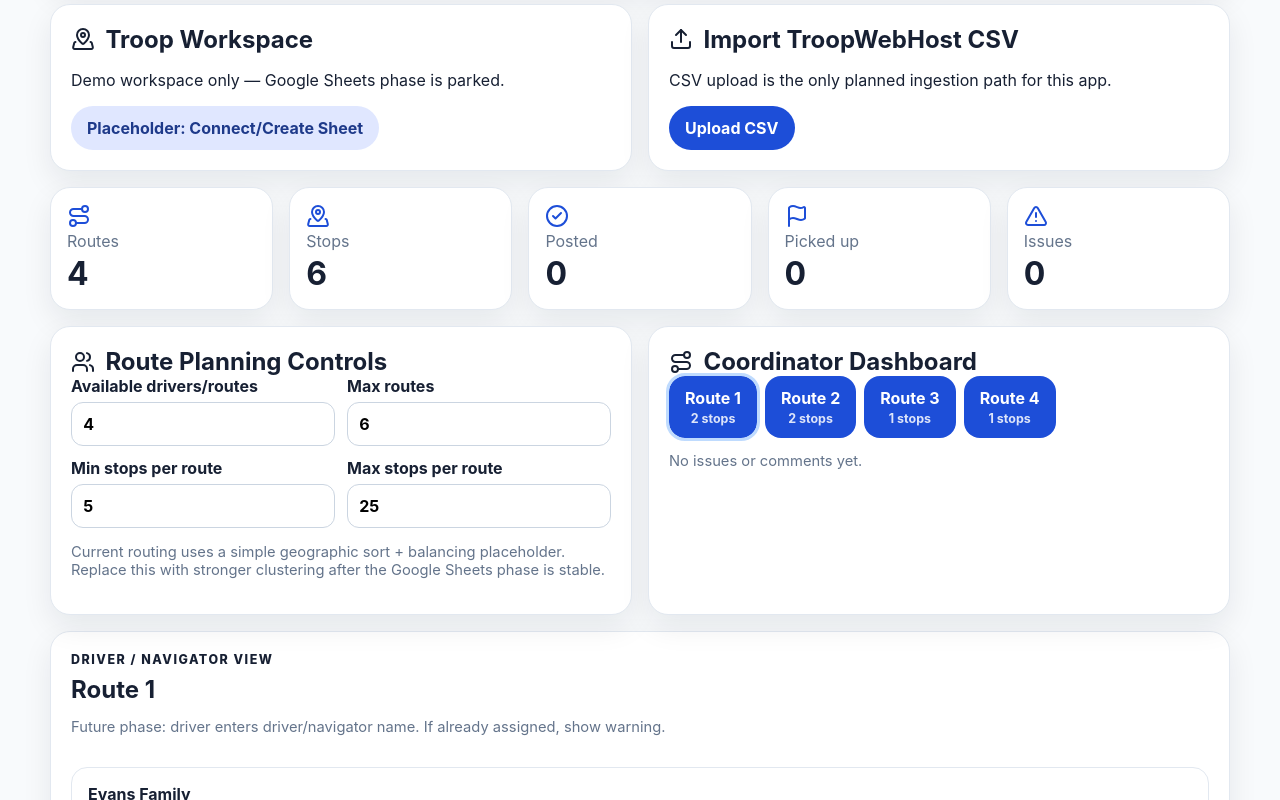
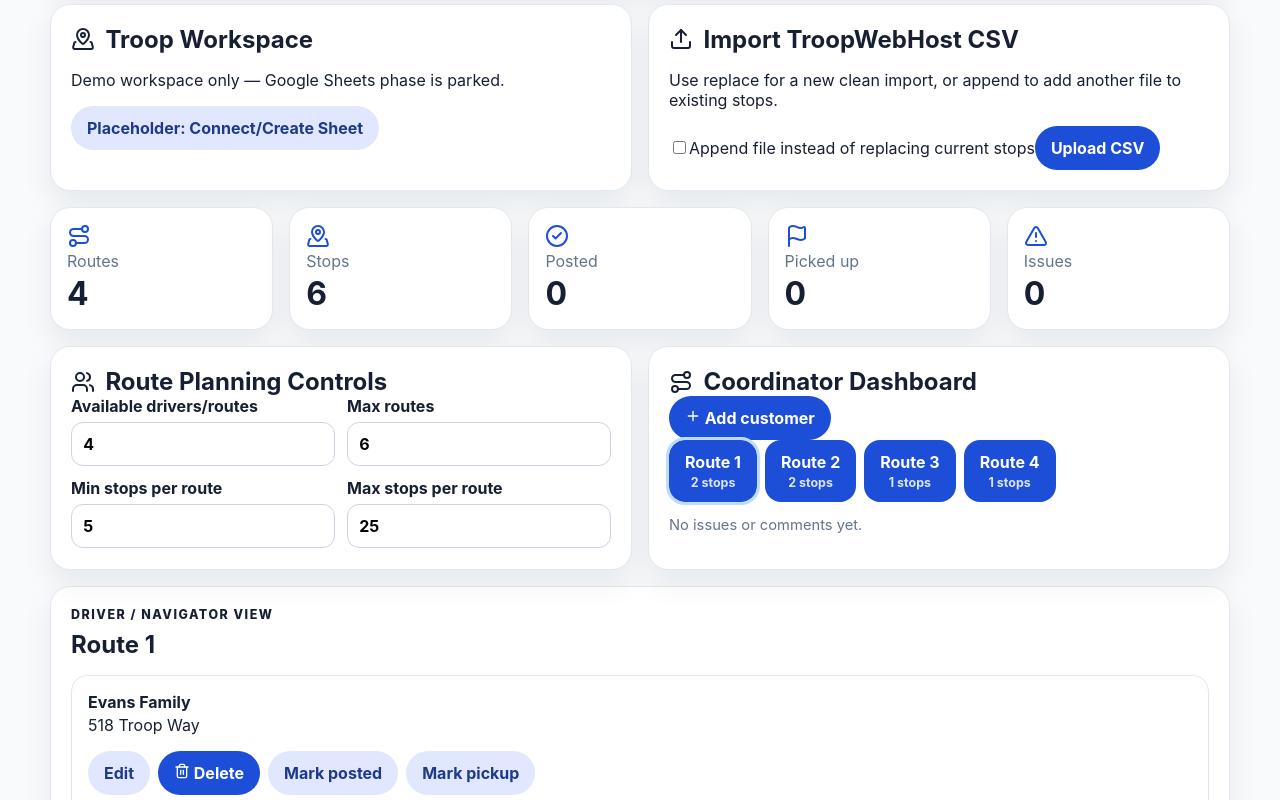
Before and after one commit to erict521-cyber/scout-flag-routes, a React (Vite) app: page / in a window 1280 px wide. Shown: the part 400-1200 px from the top of the page. Built offline with nearby package versions, Linux system fonts and the light colour scheme.

Commit message:
Update App.jsx
Add customer edit delete append tools

```diff
--- a/src/App.jsx
+++ b/src/App.jsx
@@ -1,5 +1,15 @@
 import { useMemo, useState } from 'react'
-import { AlertTriangle, CheckCircle2, Flag, MapPinned, Route, Upload, Users } from 'lucide-react'
+import {
+  AlertTriangle,
+  CheckCircle2,
+  Flag,
+  MapPinned,
+  Plus,
+  Route,
+  Trash2,
+  Upload,
+  Users,
+} from 'lucide-react'
 import { parseTroopWebHostCsv } from './services/troopWebHostCsv.js'
 import { buildBalancedRoutes } from './services/routingService.js'
 import { getDashboardStats } from './services/dashboardService.js'
@@ -13,21 +23,29 @@ const ROUTE_OPTIONS_DEFAULT = {
   maxStopsPerRoute: 25,
 }
 
+const EMPTY_FORM = {
+  customerName: '',
+  address: '',
+  instructions: '',
+  email: '',
+  phone: '',
+}
+
 export default function App() {
   const [workspaceStatus, setWorkspaceStatus] = useState('Demo workspace only — Google Sheets phase is parked.')
   const [stops, setStops] = useState(sampleStops)
   const [routeOptions, setRouteOptions] = useState(ROUTE_OPTIONS_DEFAULT)
   const [selectedRouteId, setSelectedRouteId] = useState('route-1')
+  const [appendMode, setAppendMode] = useState(false)
+  const [editingStopId, setEditingStopId] = useState(null)
+  const [form, setForm] = useState(EMPTY_FORM)
 
   const routes = useMemo(() => buildBalancedRoutes(stops, routeOptions), [stops, routeOptions])
   const dashboard = useMemo(() => getDashboardStats(routes), [routes])
   const selectedRoute = routes.find((route) => route.id === selectedRouteId) || routes[0]
 
   function updateRouteOption(field, value) {
-    setRouteOptions((current) => ({
-      ...current,
-      [field]: Number(value),
-    }))
+    setRouteOptions((current) => ({ ...current, [field]: Number(value) }))
   }
 
   async function handleCsvUpload(event) {
@@ -45,7 +63,7 @@ if (parsedStops.length === 0) {
       return
     }
 
-setStops(parsedStops)
+    setStops((current) => (appendMode ? mergeStops(current, parsedStops) : parsedStops))
     setSelectedRouteId('route-1')
 
     const skippedMessage =
@@ -57,8 +75,71 @@ const skippedMessage =
         : ''
 
     alert(
-  `CSV import complete.\n\nImported rows: ${result.summary.importedRows}\nTotal rows: ${result.summary.totalRows}${skippedMessage}`,
+      `CSV import complete.\n\nMode: ${appendMode ? 'Append' : 'Replace'}\nImported rows: ${result.summary.importedRows}\nTotal rows: ${result.summary.totalRows}${skippedMessage}`,
     )
+
+    event.target.value = ''
+  }
+
+  function mergeStops(currentStops, newStops) {
+    const existingIds = new Set(currentStops.map((stop) => String(stop.id)))
+    const uniqueNewStops = newStops.filter((stop) => !existingIds.has(String(stop.id)))
+    return [...currentStops, ...uniqueNewStops]
+  }
+
+  function startAddStop() {
+    setEditingStopId('new')
+    setForm(EMPTY_FORM)
+  }
+
+  function startEditStop(stop) {
+    setEditingStopId(stop.id)
+    setForm({
+      customerName: stop.customerName || '',
+      address: stop.address || '',
+      instructions: stop.instructions || '',
+      email: stop.email || '',
+      phone: stop.phone || '',
+    })
+  }
+
+  function cancelEdit() {
+    setEditingStopId(null)
+    setForm(EMPTY_FORM)
+  }
+
+  function saveStop() {
+    if (!form.customerName.trim() || !form.address.trim()) {
+      alert('Customer name and address are required.')
+      return
+    }
+
+    if (editingStopId === 'new') {
+      const newStop = {
+        id: `manual-${Date.now()}`,
+        ...form,
+        lat: null,
+        lng: null,
+        posted: false,
+        pickedUp: false,
+        postedAt: '',
+        pickedUpAt: '',
+        comment: '',
+      }
+
+      setStops((current) => [...current, newStop])
+    } else {
+      setStops((current) =>
+        current.map((stop) => (stop.id === editingStopId ? { ...stop, ...form } : stop)),
+      )
+    }
+
+    cancelEdit()
+  }
+
+  function deleteStop(stopId) {
+    if (!confirm('Delete this customer/stop?')) return
+    setStops((current) => current.filter((stop) => stop.id !== stopId))
   }
 
   function toggleStopStatus(stopId, field) {
@@ -91,7 +172,7 @@ alert(
           <h1>Troop-owned flag route operations</h1>
           <p className="hero-copy">
             Import TroopWebHost orders, rebalance volunteer routes, and track morning posting and
-            evening pickup without hosting troop customer data in a central database.
+            evening pickup.
           </p>
         </div>
         <div className="hero-card">
@@ -104,8 +185,7 @@ alert(
       <section className="notice">
         <AlertTriangle size={20} />
         <div>
-          <strong>Safety guidance:</strong> Drivers should use a navigator/passenger to operate the
-          app. The driver should not interact with the app while driving.
+          <strong>Safety guidance:</strong> Drivers should use a navigator/passenger to operate the app.
         </div>
       </section>
 
@@ -114,16 +194,20 @@ alert(
           <p>{workspaceStatus}</p>
           <button
             className="secondary"
-            onClick={() =>
-              setWorkspaceStatus('Future phase: connect or create troop-owned Google Sheet.')
-            }
+            onClick={() => setWorkspaceStatus('Future phase: connect or create troop-owned Google Sheet.')}
           >
             Placeholder: Connect/Create Sheet
           </button>
         </Panel>
 
         <Panel icon={<Upload />} title="Import TroopWebHost CSV">
-          <p>CSV upload is the only planned ingestion path for this app.</p>
+          <p>Use replace for a new clean import, or append to add another file to existing stops.</p>
+
+          <label className="checkbox-row">
+            <input type="checkbox" checked={appendMode} onChange={(event) => setAppendMode(event.target.checked)} />
+            Append file instead of replacing current stops
+          </label>
+
           <label className="file-button">
             Upload CSV
             <input type="file" accept=".csv,text/csv" onChange={handleCsvUpload} />
@@ -142,38 +226,18 @@ alert(
       <section className="grid two">
         <Panel icon={<Users />} title="Route Planning Controls">
           <div className="form-grid">
-            <NumberField
-              label="Available drivers/routes"
-              value={routeOptions.availableDrivers}
-              min="1"
-              onChange={(value) => updateRouteOption('availableDrivers', value)}
-            />
-            <NumberField
-              label="Max routes"
-              value={routeOptions.maxRoutes}
-              min="1"
-              onChange={(value) => updateRouteOption('maxRoutes', value)}
-            />
-            <NumberField
-              label="Min stops per route"
-              value={routeOptions.minStopsPerRoute}
-              min="1"
-              onChange={(value) => updateRouteOption('minStopsPerRoute', value)}
-            />
-            <NumberField
-              label="Max stops per route"
-              value={routeOptions.maxStopsPerRoute}
-              min="1"
-              onChange={(value) => updateRouteOption('maxStopsPerRoute', value)}
-            />
+            <NumberField label="Available drivers/routes" value={routeOptions.availableDrivers} min="1" onChange={(value) => updateRouteOption('availableDrivers', value)} />
+            <NumberField label="Max routes" value={routeOptions.maxRoutes} min="1" onChange={(value) => updateRouteOption('maxRoutes', value)} />
+            <NumberField label="Min stops per route" value={routeOptions.minStopsPerRoute} min="1" onChange={(value) => updateRouteOption('minStopsPerRoute', value)} />
+            <NumberField label="Max stops per route" value={routeOptions.maxStopsPerRoute} min="1" onChange={(value) => updateRouteOption('maxStopsPerRoute', value)} />
           </div>
-          <p className="small">
-            Current routing uses a simple geographic sort + balancing placeholder. Replace this with
-            stronger clustering after the Google Sheets phase is stable.
-          </p>
         </Panel>
 
         <Panel icon={<Route />} title="Coordinator Dashboard">
+          <button onClick={startAddStop}>
+            <Plus size={16} /> Add customer
+          </button>
+
           <div className="route-list">
             {routes.map((route) => (
               <button
@@ -190,13 +254,33 @@ alert(
         </Panel>
       </section>
 
+      {editingStopId && (
+        <section className="panel editor-panel">
+          <h2>{editingStopId === 'new' ? 'Add Customer' : 'Edit Customer'}</h2>
+
+          <div className="form-grid">
+            <TextField label="Customer name" value={form.customerName} onChange={(value) => setForm({ ...form, customerName: value })} />
+            <TextField label="Address" value={form.address} onChange={(value) => setForm({ ...form, address: value })} />
+            <TextField label="Email" value={form.email} onChange={(value) => setForm({ ...form, email: value })} />
+            <TextField label="Phone" value={form.phone} onChange={(value) => setForm({ ...form, phone: value })} />
+          </div>
+
+          <label className="full-field">
+            <span>Special instructions</span>
+            <textarea value={form.instructions} onChange={(event) => setForm({ ...form, instructions: event.target.value })} />
+          </label>
+
+          <div className="actions">
+            <button onClick={saveStop}>Save</button>
+            <button className="secondary" onClick={cancelEdit}>Cancel</button>
+          </div>
+        </section>
+      )}
+
       <section className="driver-view">
         <div>
           <p className="eyebrow">Driver / Navigator View</p>
           <h2>{selectedRoute?.name || 'No route selected'}</h2>
-          <p className="small">
-            Future phase: driver enters driver/navigator name. If already assigned, show warning.
-          </p>
         </div>
 
         <div className="stop-list">
@@ -206,19 +290,19 @@ alert(
                 <strong>{stop.customerName}</strong>
                 <p>{stop.address}</p>
                 {stop.instructions && <p className="small">Instructions: {stop.instructions}</p>}
+                {stop.email && <p className="small">Email: {stop.email}</p>}
+                {stop.phone && <p className="small">Phone: {stop.phone}</p>}
               </div>
 
               <div className="actions">
-                <button
-                  className={stop.posted ? 'success' : 'secondary'}
-                  onClick={() => toggleStopStatus(stop.id, 'posted')}
-                >
+                <button className="secondary" onClick={() => startEditStop(stop)}>Edit</button>
+                <button className="danger" onClick={() => deleteStop(stop.id)}>
+                  <Trash2 size={16} /> Delete
+                </button>
+                <button className={stop.posted ? 'success' : 'secondary'} onClick={() => toggleStopStatus(stop.id, 'posted')}>
                   {stop.posted ? 'Posted ✓' : 'Mark posted'}
                 </button>
-                <button
-                  className={stop.pickedUp ? 'success' : 'secondary'}
-                  onClick={() => toggleStopStatus(stop.id, 'pickedUp')}
-                >
+                <button className={stop.pickedUp ? 'success' : 'secondary'} onClick={() => toggleStopStatus(stop.id, 'pickedUp')}>
                   {stop.pickedUp ? 'Picked up ✓' : 'Mark pickup'}
                 </button>
               </div>
@@ -267,6 +351,15 @@ function NumberField({ label, value, onChange, min }) {
   )
 }
 
+function TextField({ label, value, onChange }) {
+  return (
+    <label>
+      <span>{label}</span>
+      <input value={value} onChange={(event) => onChange(event.target.value)} />
+    </label>
+  )
+}
+
 function IssueLog({ routes }) {
   const issues = routes.flatMap((route) =>
     route.stops
@@ -278,9 +371,7 @@ function IssueLog({ routes }) {
       })),
   )
 
-  if (issues.length === 0) {
-    return <p className="small">No issues or comments yet.</p>
-  }
+  if (issues.length === 0) return <p className="small">No issues or comments yet.</p>
 
   return (
     <div className="issue-log">
```
Lines whose indentation alone changed are shown as unchanged.
